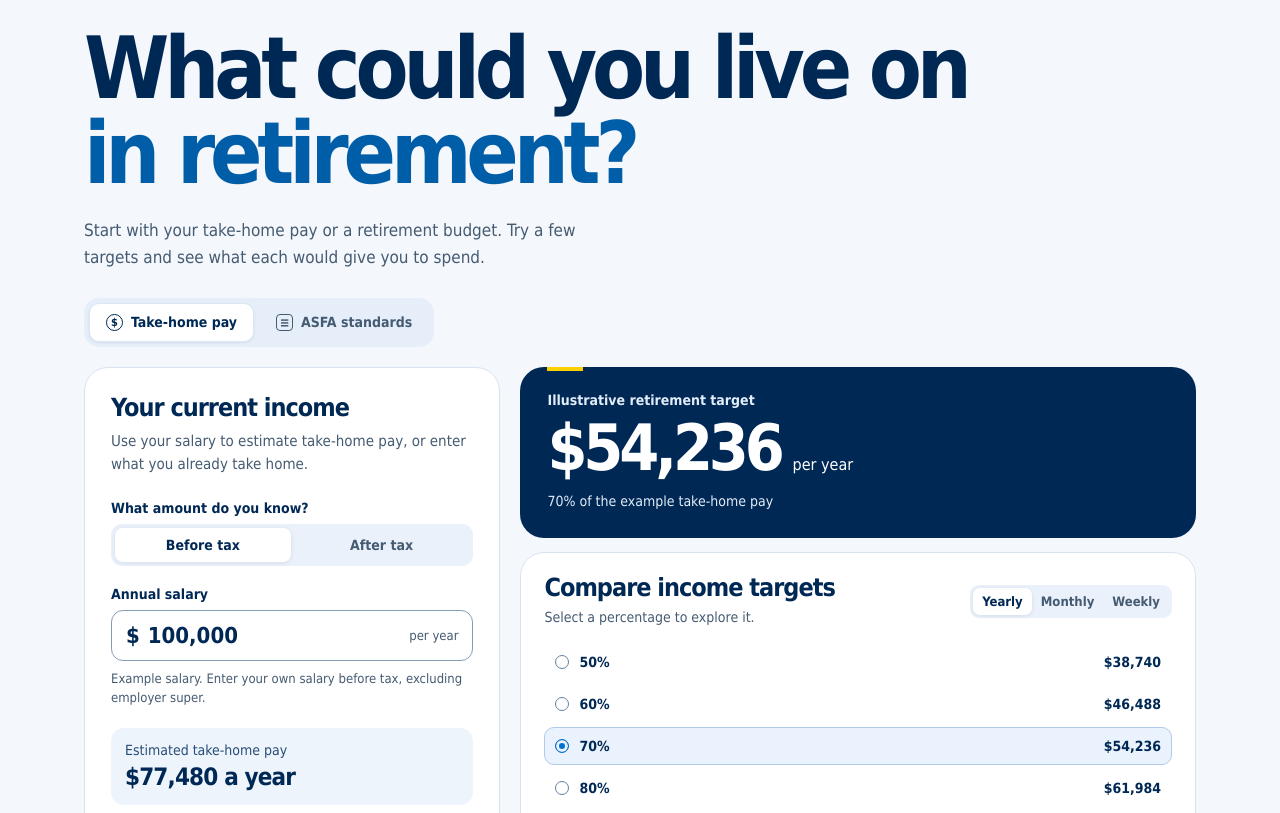
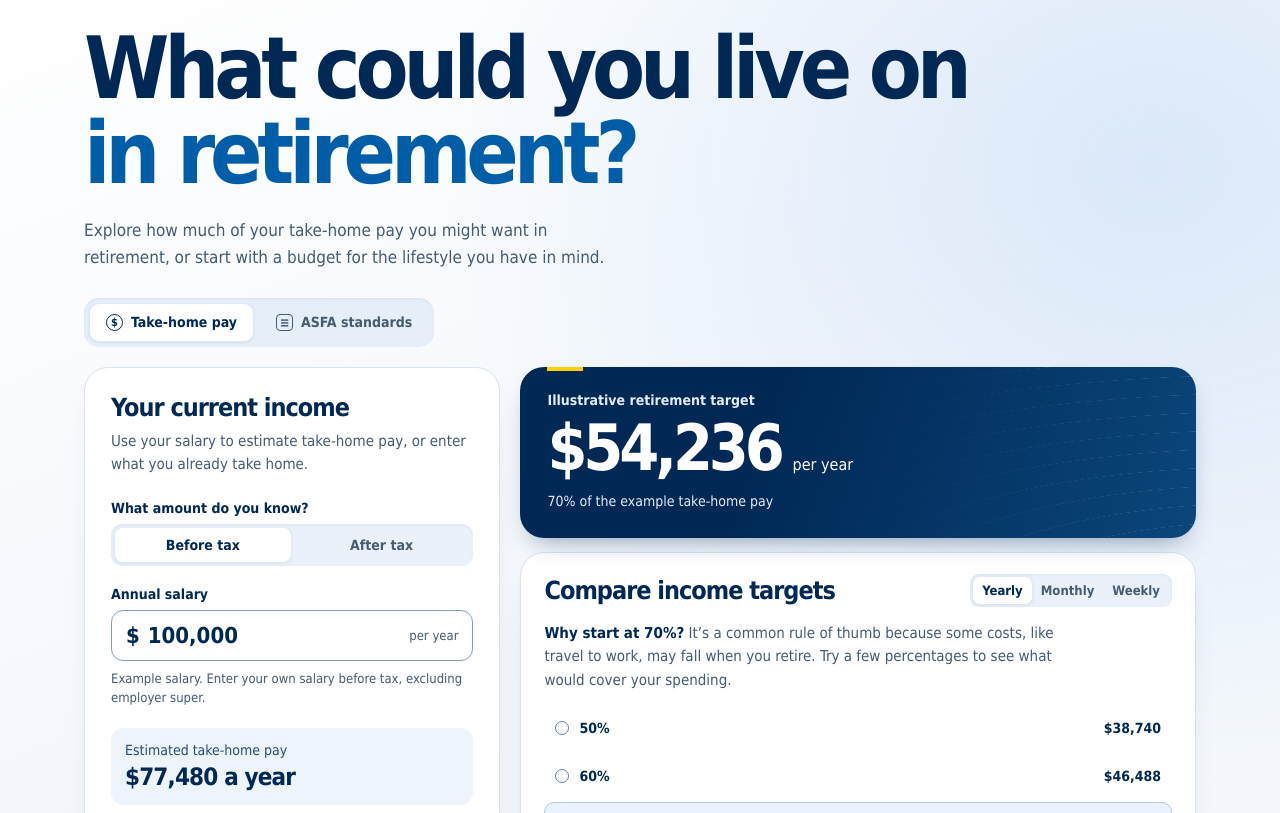
Before and after one commit to Lubo84/retirement-income-planner, a plain HTML site: page index.html in a window 1280 px wide. Shown: the part 137-950 px from the top of the page. Drawn offline with Linux system fonts and the light colour scheme.

Commit message:
Explain income targets and ASFA budgets, and refine planner interactions

```diff
--- a/index.html
+++ b/index.html
@@ -14,7 +14,7 @@
 <main class="shell">
   <section class="intro" aria-labelledby="title">
     <h1 id="title">What could you live on<br class="desktop"> <span>in retirement?</span></h1>
-    <p>Start with your take-home pay or a retirement budget. Try a few targets and see what each would give you to spend.</p>
+    <p>Explore how much of your take-home pay you might want in retirement, or start with a budget for the lifestyle you have in mind.</p>
   </section>
   <div class="tabs" role="tablist" aria-label="Choose a starting point">
     <button type="button" id="income-tab" role="tab" aria-selected="true" aria-controls="income-panel"><span class="tab-icon" aria-hidden="true">$</span> Take-home pay</button>
@@ -41,15 +41,22 @@
     <div class="results">
       <div class="feature"><p class="kicker">Illustrative retirement target</p><div class="headline" id="income-target" aria-live="polite"></div><p id="income-description" class="feature-meta"></p></div>
       <div class="card compare">
-        <div class="compare-head"><div><h2>Compare income targets</h2><p>Select a percentage to explore it.</p></div><div id="income-period" class="period-switch"></div></div>
+        <div class="compare-head"><div><h2>Compare income targets</h2></div><div id="income-period" class="period-switch"></div></div>
+        <p class="guide-copy"><strong>Why start at 70%?</strong> It’s a common rule of thumb because some costs, like travel to work, may fall when you retire. Try a few percentages to see what would cover your spending.</p>
         <fieldset class="scenario"><legend class="sr-only">Percentage of take-home pay</legend><div id="income-rows" class="rows"></div></fieldset>
+        <details>
+          <summary>When might I need more or less?</summary>
+          <p>If most of your pay goes towards essentials, you may need close to 100% of it. If you’ve recently cut back your hours, even all of your current pay may fall short of what you want to spend.</p>
+          <p>If your hours vary or you work casually, try the amount you usually take home over a full year. If you expect to have fewer bills in retirement, a lower percentage might suit you.</p>
+          <a href="https://moneysmart.gov.au/plan-for-your-retirement/work-out-how-much-you-need-to-retire" target="_blank" rel="noopener">Explore retirement costs with Moneysmart</a>
+        </details>
       </div>
     </div>
   </section>
   <section id="asfa-panel" class="layout" role="tabpanel" aria-labelledby="asfa-tab" hidden>
     <div class="card setup">
       <h2>Pick a retirement budget</h2>
-      <p>ASFA estimates what households spend on different lifestyles in retirement.</p>
+      <p>If you’re unsure what retirement might cost, the ASFA Retirement Standard gives you example budgets. Modest covers everyday essentials with some room for leisure. Comfortable allows more for things like eating out and holidays.</p>
       <fieldset>
         <legend>Who are you planning for?</legend>
         <div class="segmented">
@@ -61,12 +68,13 @@
         <legend>Choose a starting budget</legend>
         <div id="standards-list" class="rows"></div>
       </fieldset>
-      <details><summary>About the ASFA figures</summary><p>Based on June quarter 2026 annual spending budgets for ages 65–84. Couple figures are combined. Modest and Comfortable assume you own your home. ASFA also publishes a separate Modest budget for renters.</p><a href="https://www.superannuation.asn.au/consumers/retirement-standard/" target="_blank" rel="noopener">ASFA Retirement Standard</a></details>
+      <details><summary>About the ASFA figures</summary><p>These are June quarter 2026 budgets for people aged 65–84. The couple amount covers both people together. Modest and Comfortable assume you own your home. The separate Modest renting budget includes rent.</p><a href="https://www.superannuation.asn.au/consumers/retirement-standard/" target="_blank" rel="noopener">ASFA Retirement Standard</a></details>
     </div>
     <div class="results">
       <div class="feature"><p class="kicker">Illustrative retirement target</p><div class="headline" id="asfa-target" aria-live="polite"></div><p id="asfa-description" class="feature-meta"></p></div>
       <div class="card compare">
-        <div class="compare-head"><div><h2>Give your budget a boost</h2><p>See how extra spending changes your target.</p></div><div id="asfa-period" class="period-switch"></div></div>
+        <div class="compare-head"><div><h2>Give your budget a boost</h2></div><div id="asfa-period" class="period-switch"></div></div>
+        <p class="guide-copy">Try adding a little more if you’d like extra room for travel, hobbies or helping family.</p>
         <div class="boost-controls">
           <label for="boost">Increase above the ASFA budget</label>
           <div class="boost-input"><input id="boost" type="number" inputmode="decimal" min="0" max="500" step="any" value="0" aria-describedby="boost-error"><span>%</span></div>
--- a/style.css
+++ b/style.css
@@ -82,3 +82,53 @@ footer p{margin:5px 0}footer span{margin-inline:8px}
 @media(max-width:820px){.shell{padding-inline:24px}.layout{grid-template-columns:minmax(0, .9fr) minmax(0,1.1fr);gap:13px}.card{padding:20px}}
 @media(max-width:660px){.layout{grid-template-columns:minmax(0,1fr)}.desktop{display:none}.top-inner{gap:14px}.intro{padding-top:35px}.feature{padding:23px}.card{border-radius:20px}.results{gap:12px}.intro p{margin-top:15px}}
 @media(max-width:380px){.shell{padding-inline:15px}.tabs button{padding-inline:10px}.locale{display:none}.brand{font-size:14px}}
+
+/* Soft depth keeps the result prominent while the controls stay easy to scan. */
+body {
+  background: radial-gradient(ellipse at 90% 24%, #dbe8f9 0, transparent 44rem),
+    linear-gradient(160deg, #fff 6%, #f3f7fc 56%, #f4f7fb);
+}
+.card {
+  box-shadow: 0 2px 5px #00285506, 0 14px 36px -20px #00285532;
+}
+.feature {
+  background: linear-gradient(110deg, #002855 35%, #0b467b 100%);
+  box-shadow: 0 12px 26px -12px #00285580;
+}
+.feature::after {
+  content: "";
+  position: absolute;
+  z-index: -1;
+  inset: 0;
+  pointer-events: none;
+  background: repeating-radial-gradient(ellipse at 110% 150%,
+    transparent 0 30px, #b1c9ea36 31px, transparent 32px 53px);
+  mask-image: linear-gradient(100deg, transparent 50%, #000);
+}
+.tabs, .segmented, .period-switch {
+  box-shadow: inset 0 1px 3px #00285510;
+}
+.compare .guide-copy {
+  margin: 0 0 14px;
+  max-width: 60ch;
+  line-height: 1.55;
+}
+.guide-copy strong { color: var(--ink); }
+.row { min-height: 44px; }
+summary { padding-block: 4px; }
+@media (prefers-reduced-motion: no-preference) {
+  .tabs button, .segmented span, .period-switch span, .row, .presets button {
+    transition: background-color 160ms ease, border-color 160ms ease,
+      color 160ms ease, box-shadow 160ms ease;
+  }
+  .layout:not([hidden]) > .setup,
+  .layout:not([hidden]) > .results {
+    animation: reveal-panel 230ms cubic-bezier(.2,.7,.2,1) backwards;
+  }
+  .layout:not([hidden]) > .results { animation-delay: 35ms; }
+  details[open] > p { animation: reveal-panel 160ms ease-out; }
+  @keyframes reveal-panel {
+    from { opacity: .4; transform: translateY(4px); }
+    to { opacity: 1; transform: translateY(0); }
+  }
+}
```
